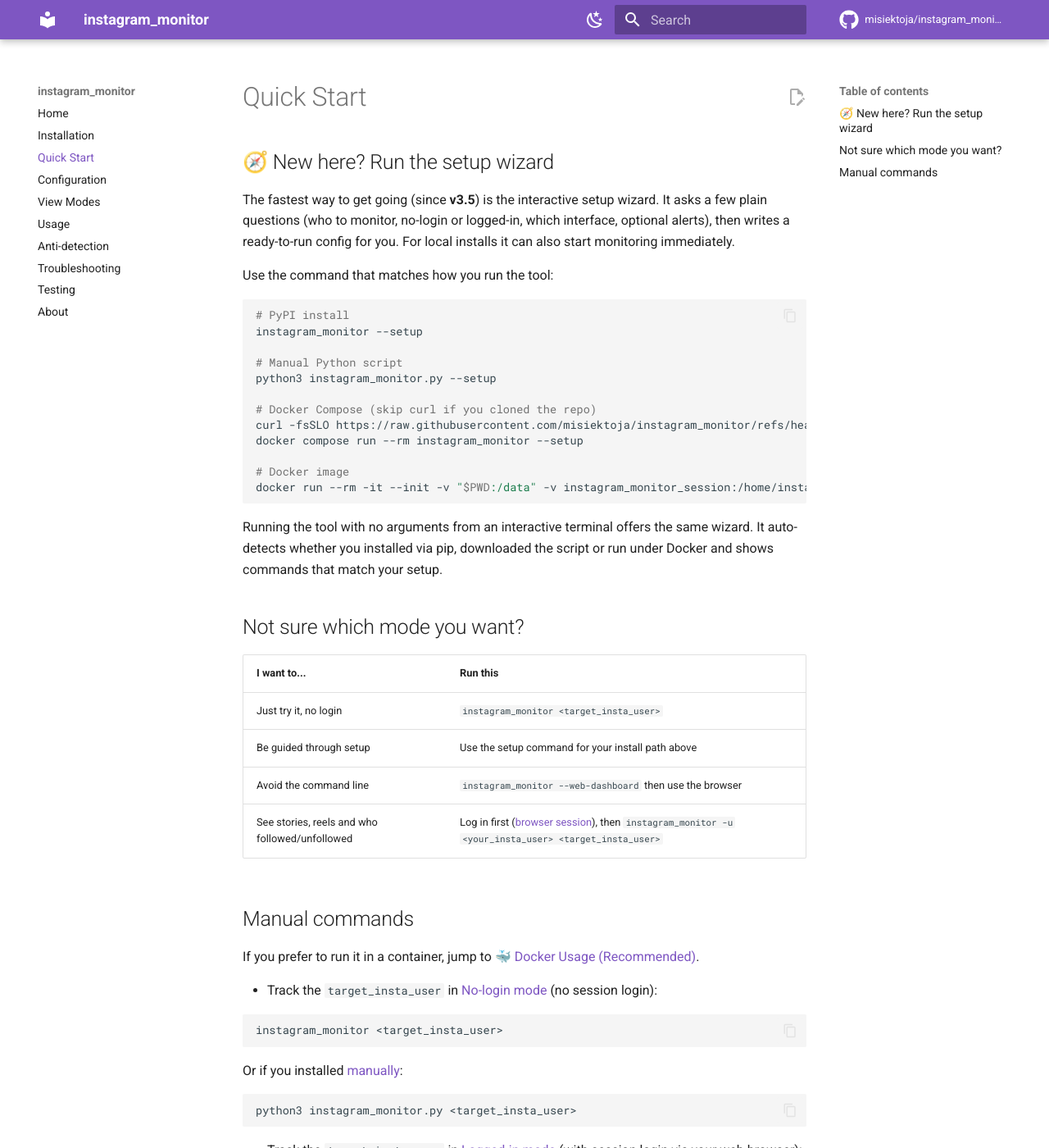
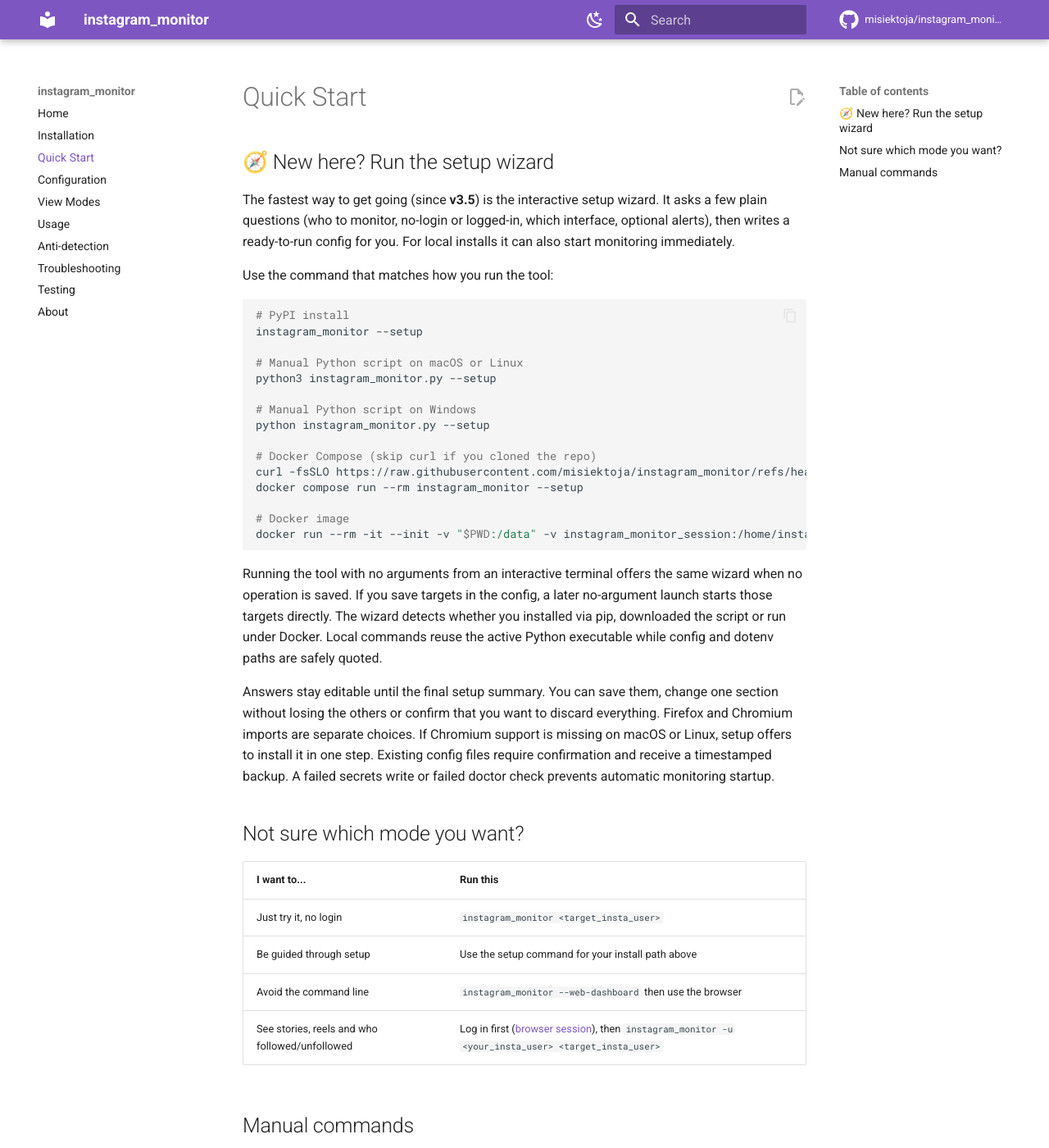
Before and after one commit to misiektoja/instagram_monitor, an MkDocs documentation site: the page built from docs/quick-start.md, in a window 1280 px wide and 1400 px high. Shown: the whole window at 82% size. Built offline with MkDocs 1.6.1 and Material for MkDocs 9.7.7, drawn with Linux system fonts in a browser that asks for light colours; comment, search, counter and statistics services are not loaded; some of the changed text lies outside the part shown.

Commit message:
docs(quick-start): explain editable portable setup workflow

````diff
--- a/docs/quick-start.md
+++ b/docs/quick-start.md
@@ -11,8 +11,11 @@
 # PyPI install
 instagram_monitor --setup
 
-# Manual Python script
+# Manual Python script on macOS or Linux
 python3 instagram_monitor.py --setup
+
+# Manual Python script on Windows
+python instagram_monitor.py --setup
 
 # Docker Compose (skip curl if you cloned the repo)
 curl -fsSLO https://raw.githubusercontent.com/misiektoja/instagram_monitor/refs/heads/main/docker-compose.yml
@@ -22,7 +25,9 @@
 docker run --rm -it --init -v "$PWD:/data" -v instagram_monitor_session:/home/instagram/.config/instaloader -p 8000:8000 misiektoja/instagram-monitor --setup
 ```
 
-Running the tool with no arguments from an interactive terminal offers the same wizard. It auto-detects whether you installed via pip, downloaded the script or run under Docker and shows commands that match your setup.
+Running the tool with no arguments from an interactive terminal offers the same wizard when no operation is saved. If you save targets in the config, a later no-argument launch starts those targets directly. The wizard detects whether you installed via pip, downloaded the script or run under Docker. Local commands reuse the active Python executable while config and dotenv paths are safely quoted.
+
+Answers stay editable until the final setup summary. You can save them, change one section without losing the others or confirm that you want to discard everything. Firefox and Chromium imports are separate choices. If Chromium support is missing on macOS or Linux, setup offers to install it in one step. Existing config files require confirmation and receive a timestamped backup. A failed secrets write or failed doctor check prevents automatic monitoring startup.
 
 <a id="not-sure-which-mode-you-want"></a>
 ## Not sure which mode you want?
@@ -45,10 +50,14 @@
 instagram_monitor <target_insta_user>
 ```
 
-Or if you installed [manually](installation.md#manual-python-based-installation):
+Or if you installed [manually](installation.md#manual-python-based-installation), use `python3` on macOS or Linux and `python` on Windows:
 
 ```sh
+# macOS or Linux
 python3 instagram_monitor.py <target_insta_user>
+
+# Windows
+python instagram_monitor.py <target_insta_user>
 ```
 
 - Track the `target_insta_user` in [Logged-in mode](configuration.md#option-3-session-login-using-browser-cookies-recommended) (with session login via your web browser):
````
